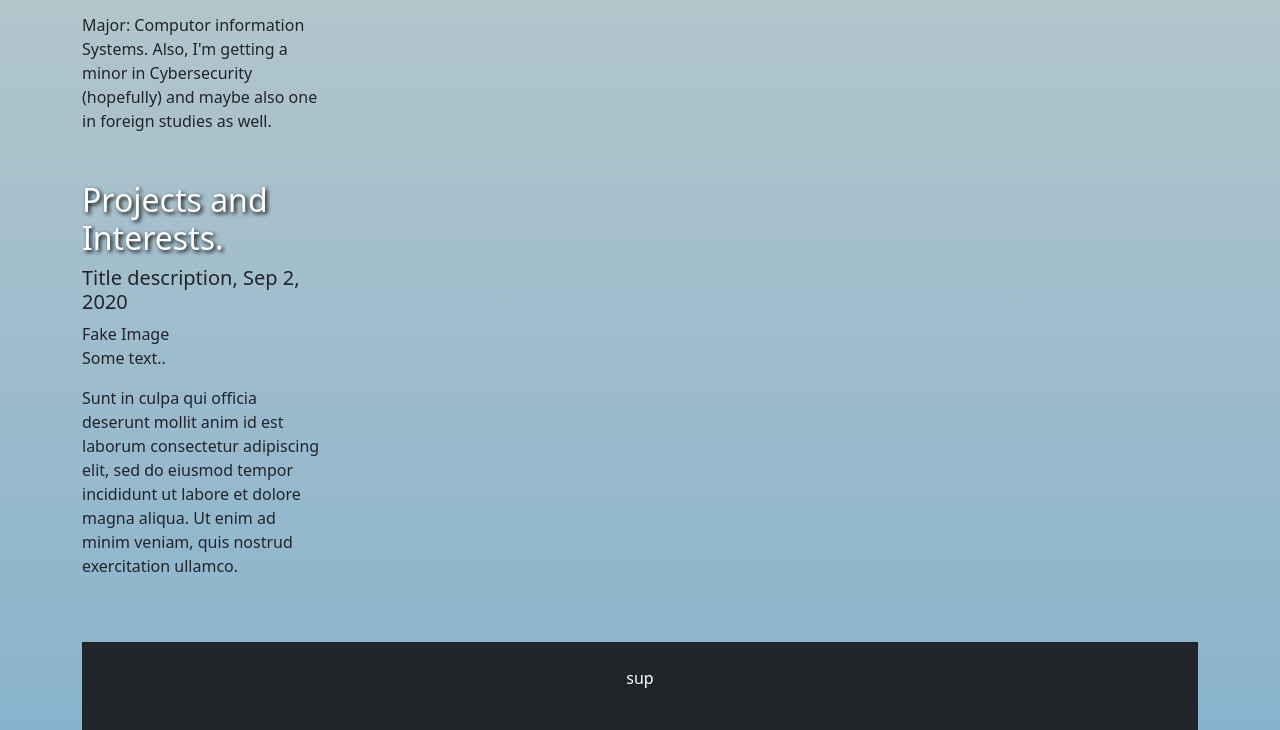
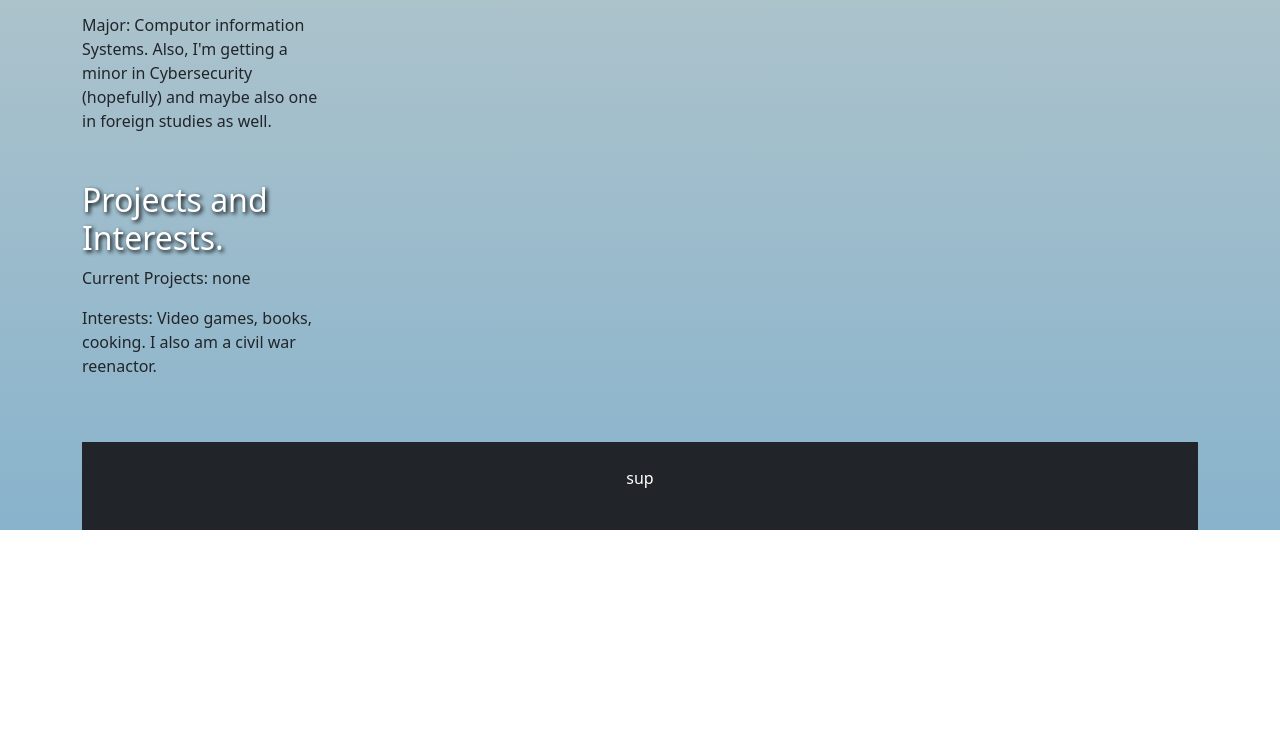
Before and after one commit to mrspartan38/dev-edward-project, a plain HTML site: page index.html in a window 1280 px wide. Shown: the part 692-1422 px from the top of the page. After the commit the page ends 1222 px from the top, so only its background shows below. Drawn offline with nearby package versions, Linux system fonts and the light colour scheme.

Commit message:
Update index.html

```diff
--- a/index.html
+++ b/index.html
@@ -61,10 +61,9 @@
             <p>Major: Computor information Systems. Also, I'm getting a minor in Cybersecurity (hopefully) and maybe also one in foreign studies as well. </p>
 
             <h2 class="mt-5">Projects and Interests.</h2>
-            <h5>Title description, Sep 2, 2020</h5>
-            <div class="fakeimg">Fake Image</div>
-            <p>Some text..</p>
-            <p>Sunt in culpa qui officia deserunt mollit anim id est laborum consectetur adipiscing elit, sed do eiusmod tempor incididunt ut labore et dolore magna aliqua. Ut enim ad minim veniam, quis nostrud exercitation ullamco.</p>
+
+            <p>Current Projects: none</p>
+            <p>Interests: Video games, books, cooking. I also am a civil war reenactor.</p>
           </div>
         </div>
       </div>
```
